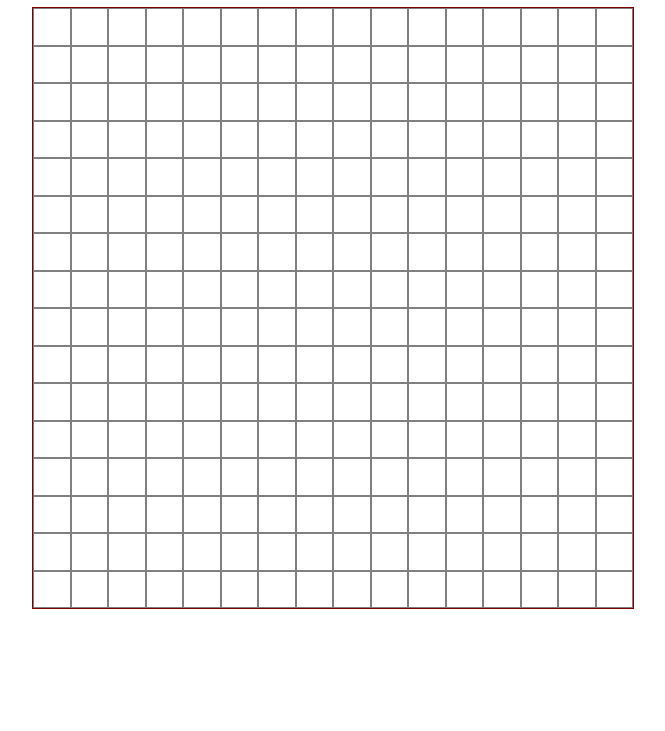
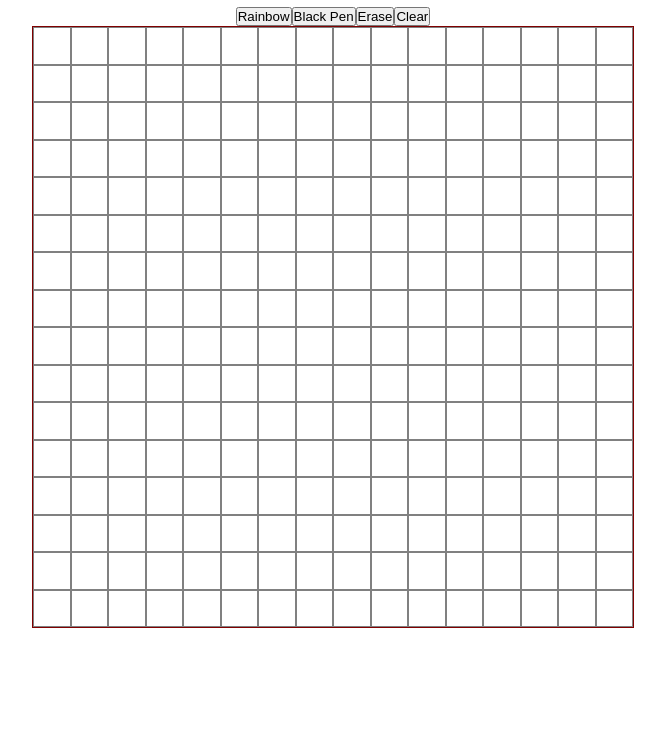
Before and after one commit to nathanparle/etch-a-sketch, a plain HTML site: page index.html in a window 1280 px wide. Shown: the part 69-800 px from the top of the page, without its empty margins (307-972 px from the left). Drawn offline with Linux system fonts and the light colour scheme.

Commit message:
created rainbow, black , erase and clear option buttons

```diff
--- a/index.html
+++ b/index.html
@@ -8,8 +8,9 @@
 </head>
 <body>
     <h1>Etch a Sketch</h1>
-    <button class="changeSize">Change Size</button>
-   <div class="container"> </div>
+    <button class="changeSize">Change Size</button><div class = "options"> </div>
+   <div class="container"></div>
+
 </body>
 
 <script src = "main.js"></script>
--- a/main.js
+++ b/main.js
@@ -2,15 +2,16 @@ const container = document.querySelector(".container");
 const request = document.querySelector(".changeSize");
 
 request.addEventListener('click', (event) => { choice()});
+var x = 16;
+var isBlack = true;
+var isWhite = false;
 
 function choice(){
     while (container.firstChild)
-        { container.removeChild(container.firstChild);
-        }
-
-    let num = prompt("Enter the rows and columns required, between 8 and 100 : ");
-    if( num > 100 || num < 8){ alert("Between 8 and 100 please : "); choice();}
-    else { build(num);}
+        { container.removeChild(container.firstChild);}
+    x = prompt("Enter the rows and columns required, between 8 and 100 : ");
+    if( x > 100 || x < 8){ alert("Between 8 and 100 please : "); choice();}
+    else { build(x);}
 }
 const  build = (x) => {
 for (var i = 0; i < x; i++) {
@@ -25,12 +26,40 @@ for (var j= 0   ; j< x; j++){
 
 
     rows.appendChild(columns);
-    columns.addEventListener('mouseover', changeColour);
-          }
+    columns.addEventListener('mouseover', changeColour);}
 }
 }
 
-const changeColour = (event)=>{ event.target.style.backgroundColor =  '#' + Math.floor((Math.random() * 1000000) + 1);}
+const changeColour = (event)=>{ if ( isBlack ){event.target.style.backgroundColor = 'black';}
+else if ( isWhite ){ event.target.style.backgroundColor = 'white';}
+else { event.target.style.backgroundColor =  '#' + Math.floor((Math.random() * 1000000) + 1);}}
+
+const rightSide = document.querySelector(".options");
+const rainbow = document.createElement('button');
+rainbow.classList.add("buttons");
+rainbow.textContent="Rainbow";
+rightSide.appendChild(rainbow);
+rainbow.addEventListener('click', () => {isBlack=false, isWhite = false;});
+
+const black = document.createElement('button');
+black.classList.add("buttons");
+black.textContent="Black Pen";
+rightSide.appendChild(black);
+black.addEventListener('click', () => {isWhite=false; isBlack=true;});
+
+const eraser = document.createElement('button');
+eraser.classList.add("buttons");
+eraser.textContent="Erase";
+rightSide.appendChild(eraser);
+eraser.addEventListener('click', () => {isWhite=true; isBlack=false;});
+
+const clear = document.createElement('button');
+clear.classList.add("buttons");
+clear.textContent="Clear";
+rightSide.appendChild(clear);
+clear.addEventListener('click', () => { while (container.firstChild)
+    { container.removeChild(container.firstChild);} build(x)
+});
 
 
 build(16);
--- a/styles.css
+++ b/styles.css
@@ -17,7 +17,6 @@ body { display:flex;
     flex-direction: column;
     overflow: hidden;
 
-
 }
 .row{
     flex-direction: row;
```
